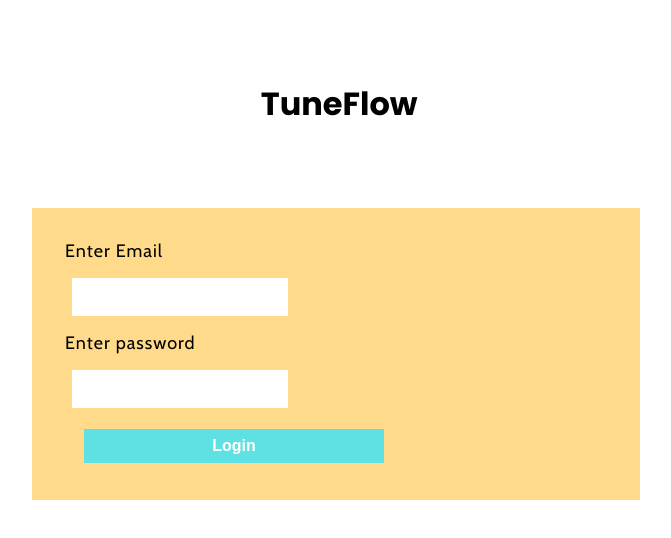
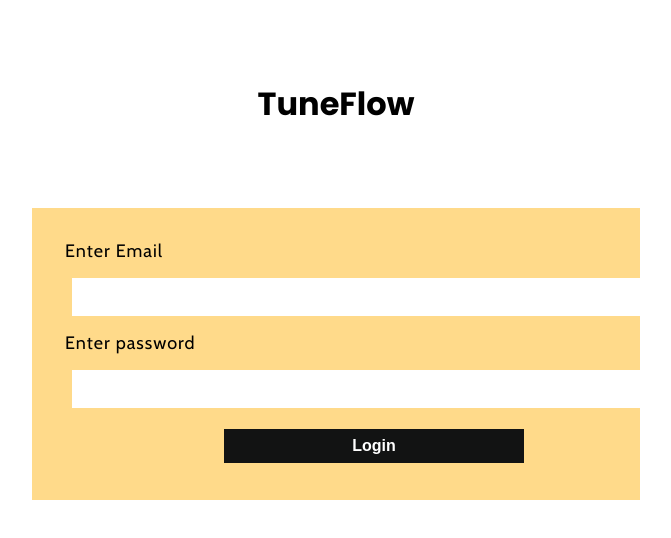
Before and after one commit to srimaran712/CapstoneProject_Odinschool-fullstack-Manimaran_Srinivasan, a React (Create React App) app in the folder admin/admin/: page /login in a window 1280 px wide. Shown: the top 538 px of the page, without its empty margins (304-975 px from the left). Built offline with nearby package versions, Linux system fonts and the light colour scheme.

Commit message:
updating css

```diff
--- a/admin/admin/src/staticfiles/dashboard.css
+++ b/admin/admin/src/staticfiles/dashboard.css
@@ -166,14 +166,14 @@ label{
 }
 .login-heading{
     text-align:center;
-    width:80%;
+
     margin:0px 7rem;
     font-family:'Poppins',sans-serif;
 
 }
 
 .login-input{
-    width:200px;
+    width:700px;
     border:none;
     padding:0.6rem 0.5rem;
     margin:1rem 0.5rem;
@@ -183,10 +183,10 @@ label{
 }
 .login-btn{
     border:none;
-    background:rgb(95, 224, 226);
+    background:rgb(18, 19, 19);
     color:white;
     width:300px;
-    margin:5px 20px;
+    margin:5px 10rem;
     padding:0.5rem 0rem;
     font-size:16px;
     font-weight:800;
```
